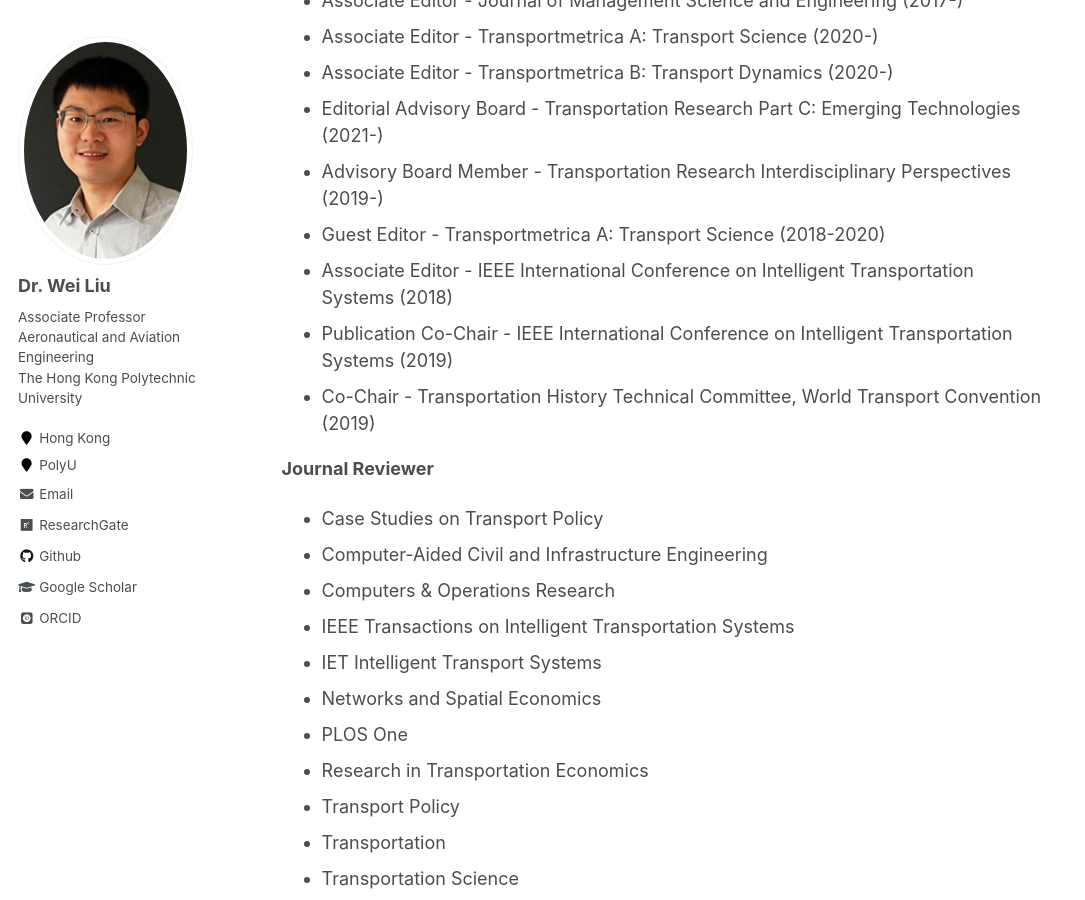
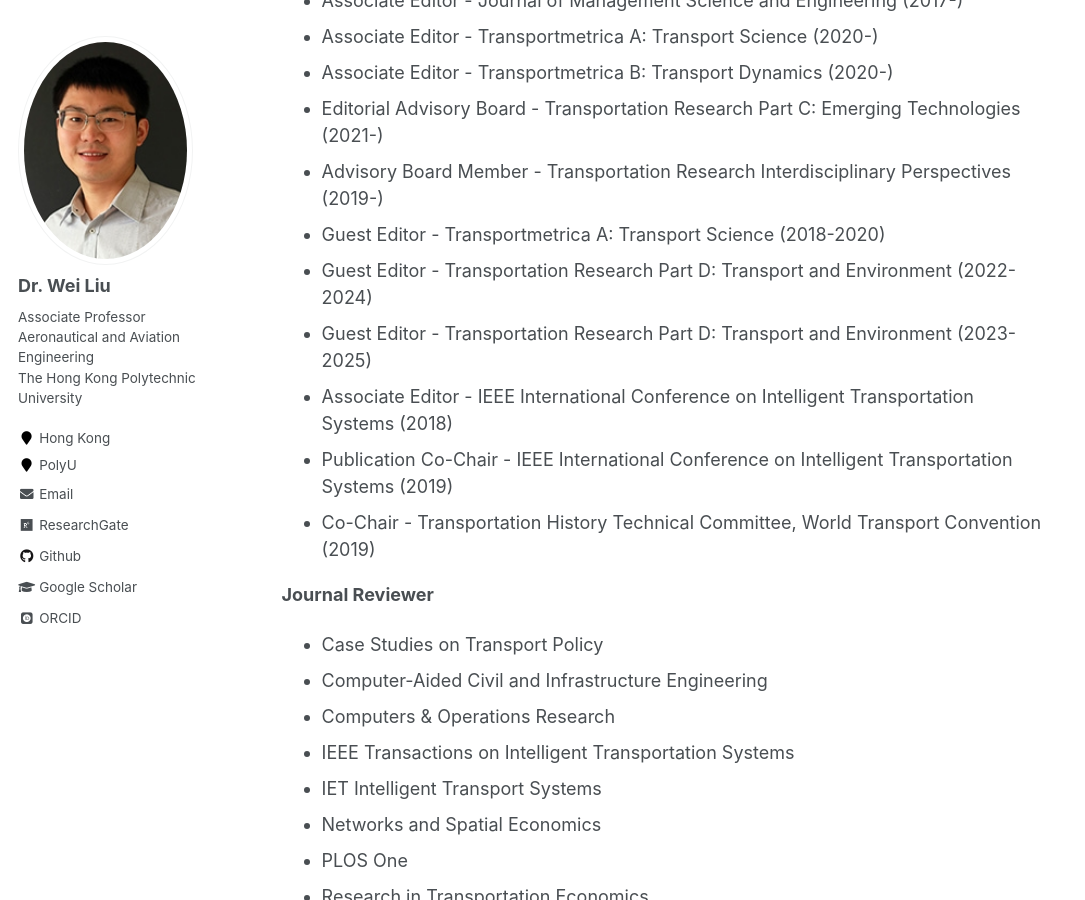
Before and after one commit to weiliu2016/weiliu2016.github.io, a Jekyll site: the page built from _pages/research.md, in a window 1280 px wide and 900 px high, scrolled down 1257 px. Shown: the whole window, without its empty margins (0-1085 px from the left). Built offline with Jekyll 4.4.1, drawn with Linux system fonts in a browser that asks for light colours; some web fonts are replaced.

Commit message:
Update research.md

```diff
--- a/_pages/research.md
+++ b/_pages/research.md
@@ -30,6 +30,8 @@ Academic services
 * Editorial Advisory Board - Transportation Research Part C: Emerging Technologies (2021-)
 * Advisory Board Member - Transportation Research Interdisciplinary Perspectives (2019-)
 * Guest Editor - Transportmetrica A: Transport Science (2018-2020)
+* Guest Editor - Transportation Research Part D: Transport and Environment (2022-2024)
+* Guest Editor - Transportation Research Part D: Transport and Environment (2023-2025)
 * Associate Editor - IEEE International Conference on Intelligent Transportation Systems (2018)
 * Publication Co-Chair - IEEE International Conference on Intelligent Transportation Systems (2019)
 * Co-Chair - Transportation History Technical Committee, World Transport Convention (2019)
```
